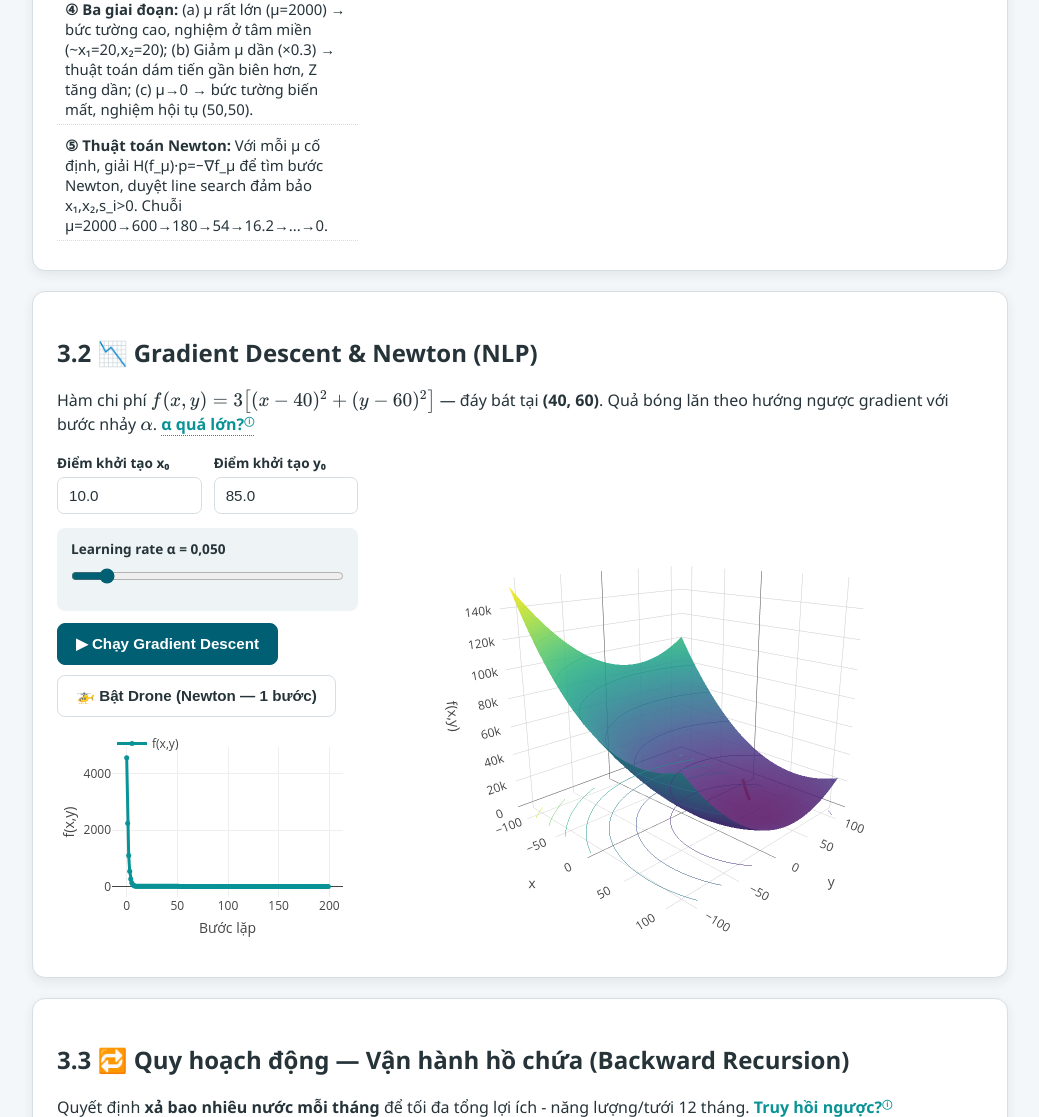
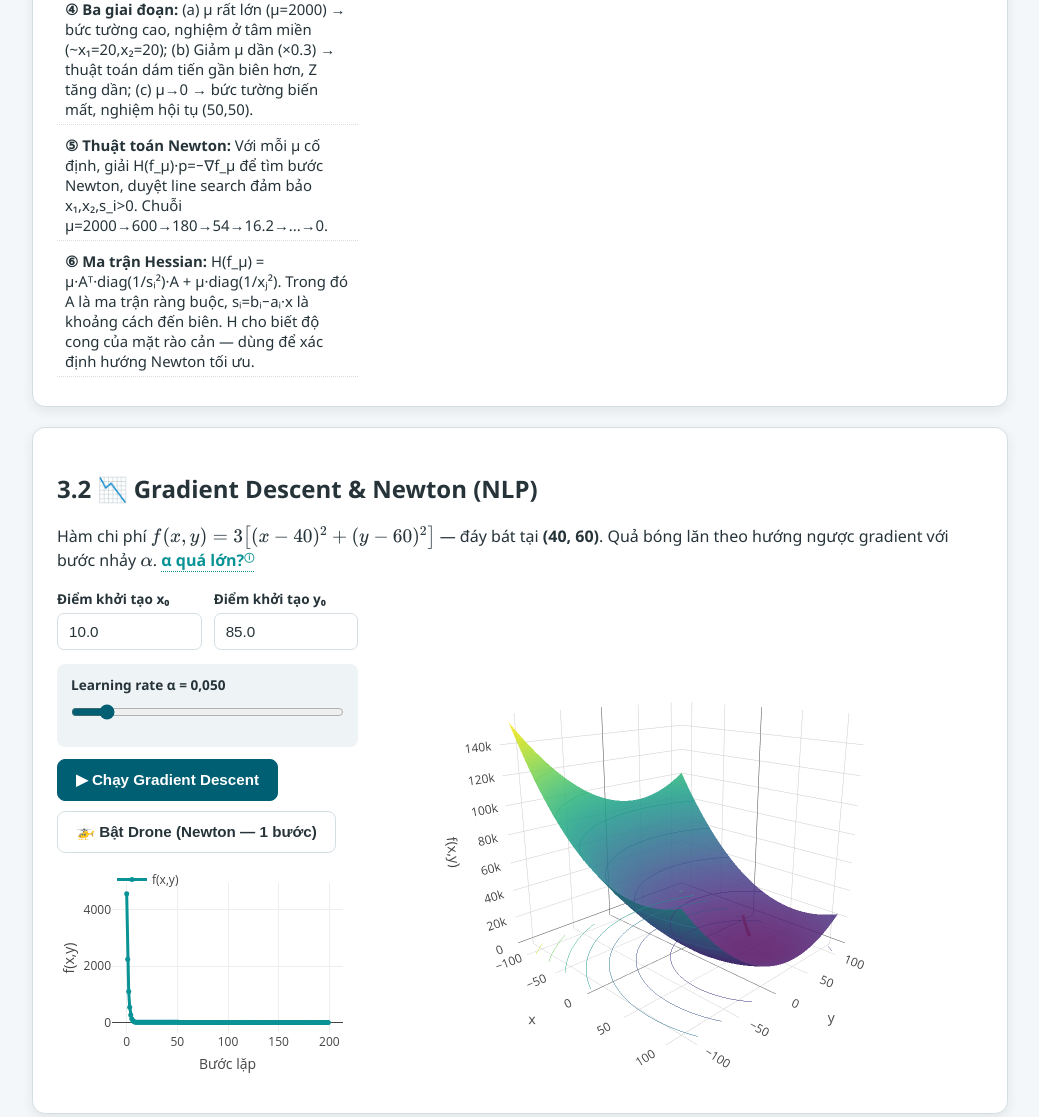
Before and after one commit to robindang0573/wateropt-edu, a Flask app: page /optimization in a window 1280 px wide. Shown: the part 1611-2728 px from the top of the page, without its empty margins (240-1279 px from the left). Run offline with Flask 3, Linux system fonts and the light colour scheme; some libraries are stand-ins or nearby versions.

Commit message:
Add Hessian Matrix theory to IPM section

```diff
--- a/static/js/plotly_app.js
+++ b/static/js/plotly_app.js
@@ -207,7 +207,8 @@
                 '<p><b>② Hàm rào cản (Barrier Function):</b> f_μ(x) = 50x₁+30x₂+μ[ln(x₁)+ln(x₂)+ln(100−x₁−x₂)+ln(10.000−140x₁−60x₂)]. Các hàm ln(...) tạo 4 bức tường vô hình bọc miền khả thi — khi điểm chạm biên, ln→−∞, kéo Z_μ→−∞ nên thuật toán tự động né.</p>' +
                 '<p><b>③ Đường trung tâm (Central Path):</b> Tập các điểm tối ưu của f_μ khi μ thay đổi. Khi μ→0, đường trung tâm tiến sát biên và hội tụ về đỉnh (50,50).</p>' +
                 '<p><b>④ Ba giai đoạn:</b> (a) μ rất lớn (μ=2000) → bức tường cao, nghiệm ở tâm miền (~x₁=20,x₂=20); (b) Giảm μ dần (×0.3) → thuật toán dám tiến gần biên hơn, Z tăng dần; (c) μ→0 → bức tường biến mất, nghiệm hội tụ (50,50).</p>' +
-                '<p><b>⑤ Thuật toán Newton:</b> Với mỗi μ cố định, giải H(f_μ)·p=−∇f_μ để tìm bước Newton, duyệt line search đảm bảo x₁,x₂,s_i>0. Chuỗi μ=2000→600→180→54→16.2→...→0.</p>';
+                '<p><b>⑤ Thuật toán Newton:</b> Với mỗi μ cố định, giải H(f_μ)·p=−∇f_μ để tìm bước Newton, duyệt line search đảm bảo x₁,x₂,s_i>0. Chuỗi μ=2000→600→180→54→16.2→...→0.</p>' +
+                '<p><b>⑥ Ma trận Hessian:</b> H(f_μ) = μ·Aᵀ·diag(1/sᵢ²)·A + μ·diag(1/xⱼ²). A là ma trận hệ số ràng buộc, sᵢ=bᵢ−aᵢ·x là khoảng cách đến biên. H cho biết độ cong của mặt rào cản — xác định hướng Newton tối ưu. Trong code, H được giải trực tiếp bằng np.linalg.solve thay vì tính nghịch đảo.</p>';
             stepsDiv.appendChild(theoryDiv);
             // Animation: animate IPM path on LP plot
             if (ipm.path && ipm.path.length > 1) {
--- a/templates/optimization.html
+++ b/templates/optimization.html
@@ -67,6 +67,7 @@
                 <p><b>③ Đường trung tâm (Central Path):</b> Tập các điểm tối ưu của f_μ khi μ thay đổi. Khi μ→0, đường trung tâm tiến sát biên và hội tụ về đỉnh (50,50).</p>
                 <p><b>④ Ba giai đoạn:</b> (a) μ rất lớn (μ=2000) → bức tường cao, nghiệm ở tâm miền (~x₁=20,x₂=20); (b) Giảm μ dần (×0.3) → thuật toán dám tiến gần biên hơn, Z tăng dần; (c) μ→0 → bức tường biến mất, nghiệm hội tụ (50,50).</p>
                 <p><b>⑤ Thuật toán Newton:</b> Với mỗi μ cố định, giải H(f_μ)·p=−∇f_μ để tìm bước Newton, duyệt line search đảm bảo x₁,x₂,s_i>0. Chuỗi μ=2000→600→180→54→16.2→...→0.</p>
+                <p><b>⑥ Ma trận Hessian:</b> H(f_μ) = μ·Aᵀ·diag(1/sᵢ²)·A + μ·diag(1/xⱼ²). Trong đó A là ma trận ràng buộc, sᵢ=bᵢ−aᵢ·x là khoảng cách đến biên. H cho biết độ cong của mặt rào cản — dùng để xác định hướng Newton tối ưu.</p>
             </div>
         </div>
 
```
